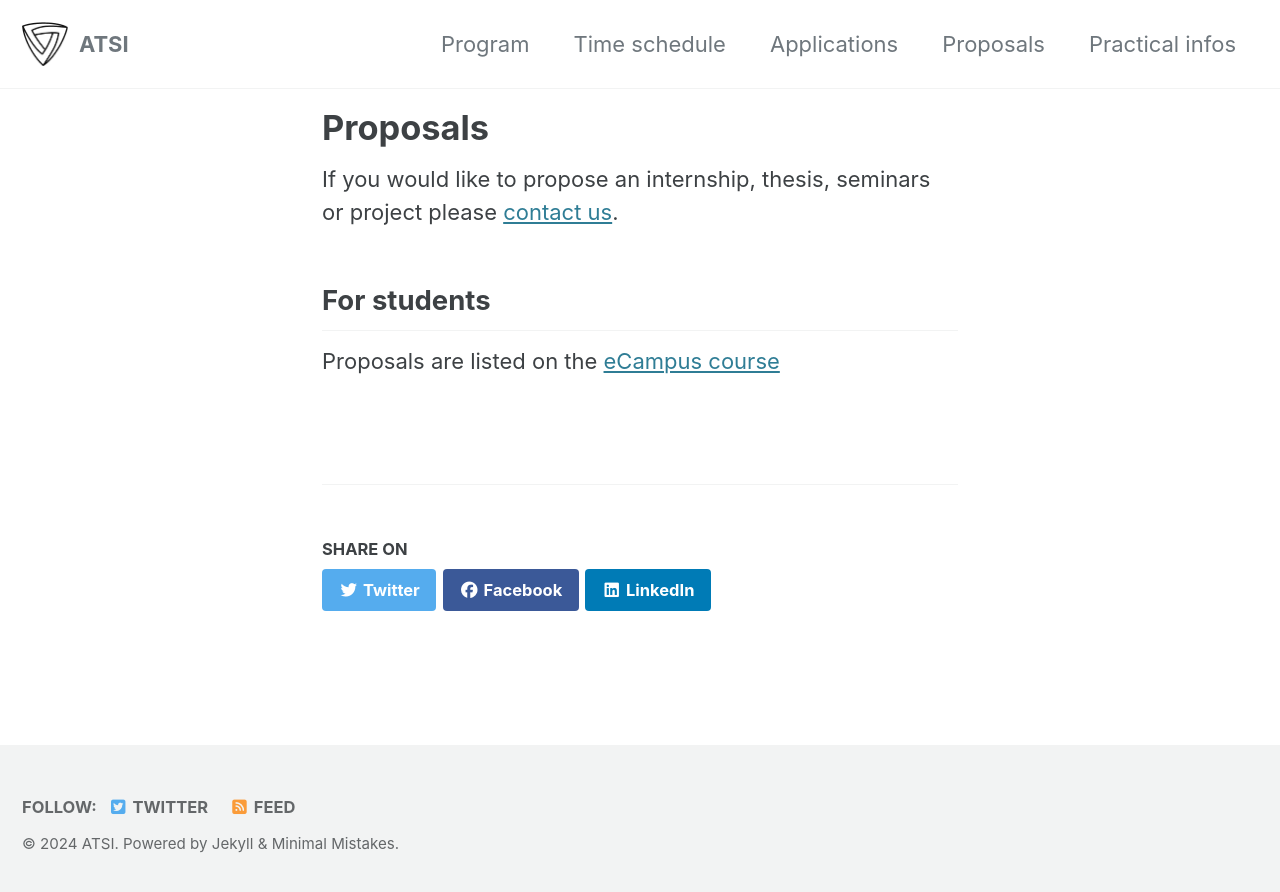
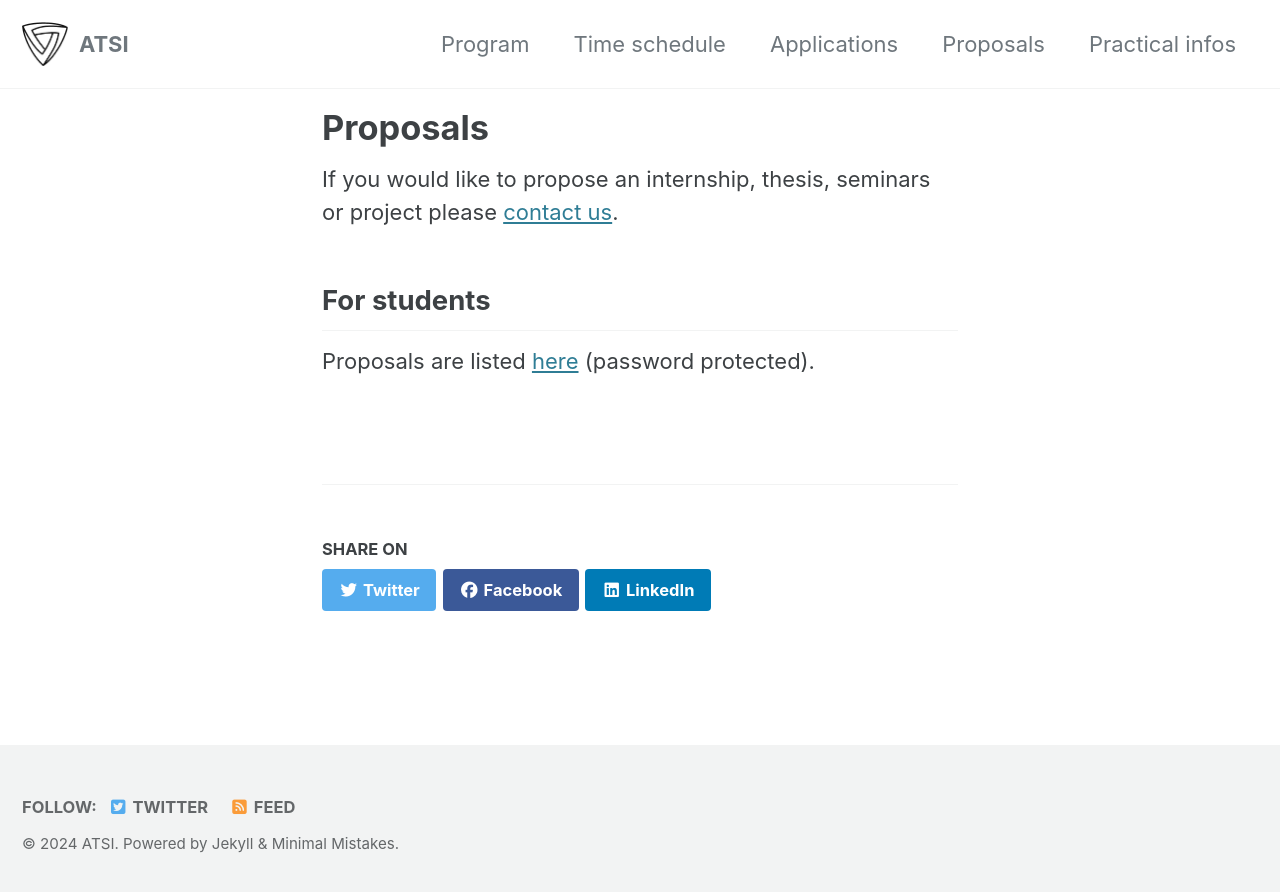
Before and after one commit to master-atsi/master-atsi.github.io, a Jekyll site: the page built from proposals.md, in a window 1280 px wide. Shown: the top 892 px of the page. Built offline with Jekyll 4.4.1, drawn with Linux system fonts in a browser that asks for light colours; cached includes are drawn as plain includes; comment, search, counter and statistics services are not loaded.

Commit message:
Stages sharepoint

```diff
--- a/proposals.md
+++ b/proposals.md
@@ -10,4 +10,4 @@ If you would like to propose an internship, thesis, seminars or project please
 
 ## For students
 
-Proposals are listed on the [eCampus course](https://ecampus.paris-saclay.fr/course/view.php?id=122064&section=1)
+Proposals are listed [here](https://centralesupelec-my.sharepoint.com/:f:/g/personal/francois_orieux_centralesupelec_fr/Elx9tBoQ_btPhNq36zAfw5wBtueXF01HDuw-5Yb9JTsL_Q?e=urlTmU) (password protected).
```
